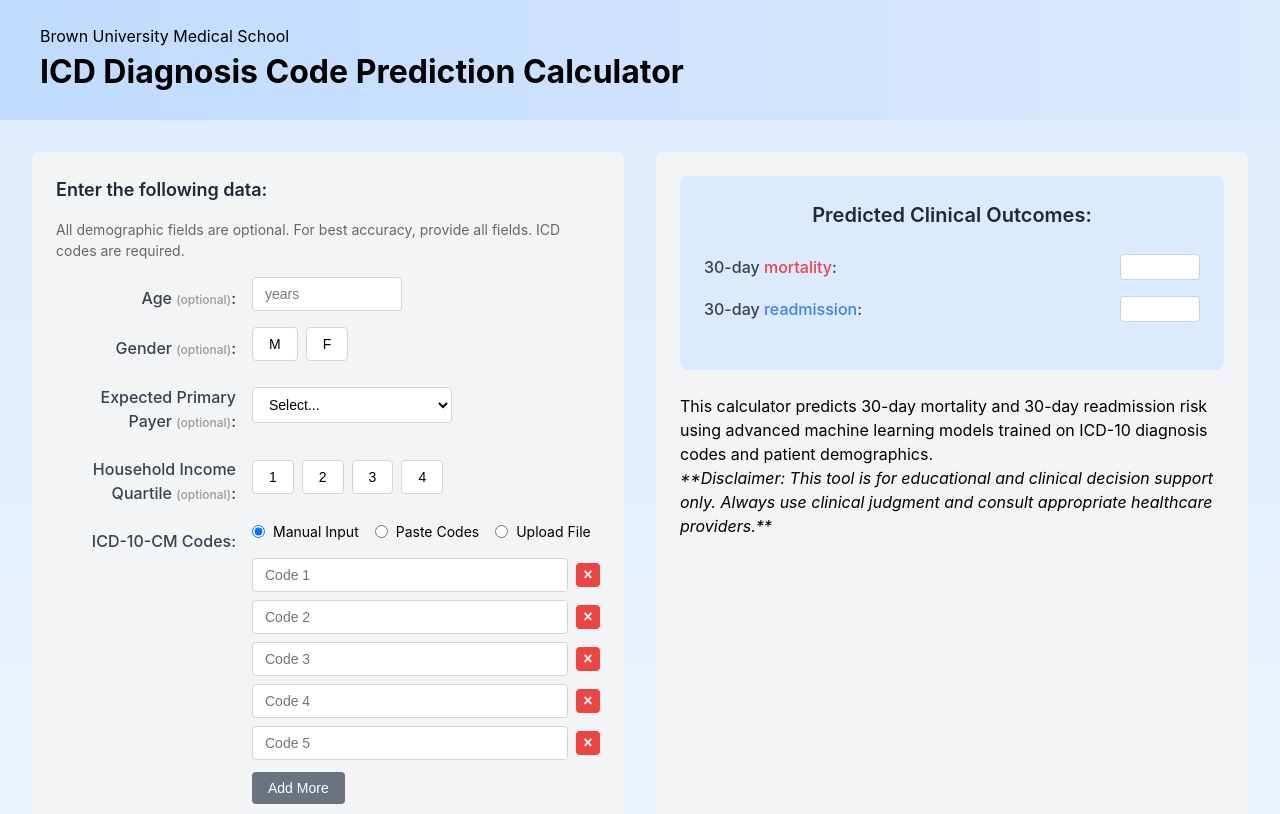
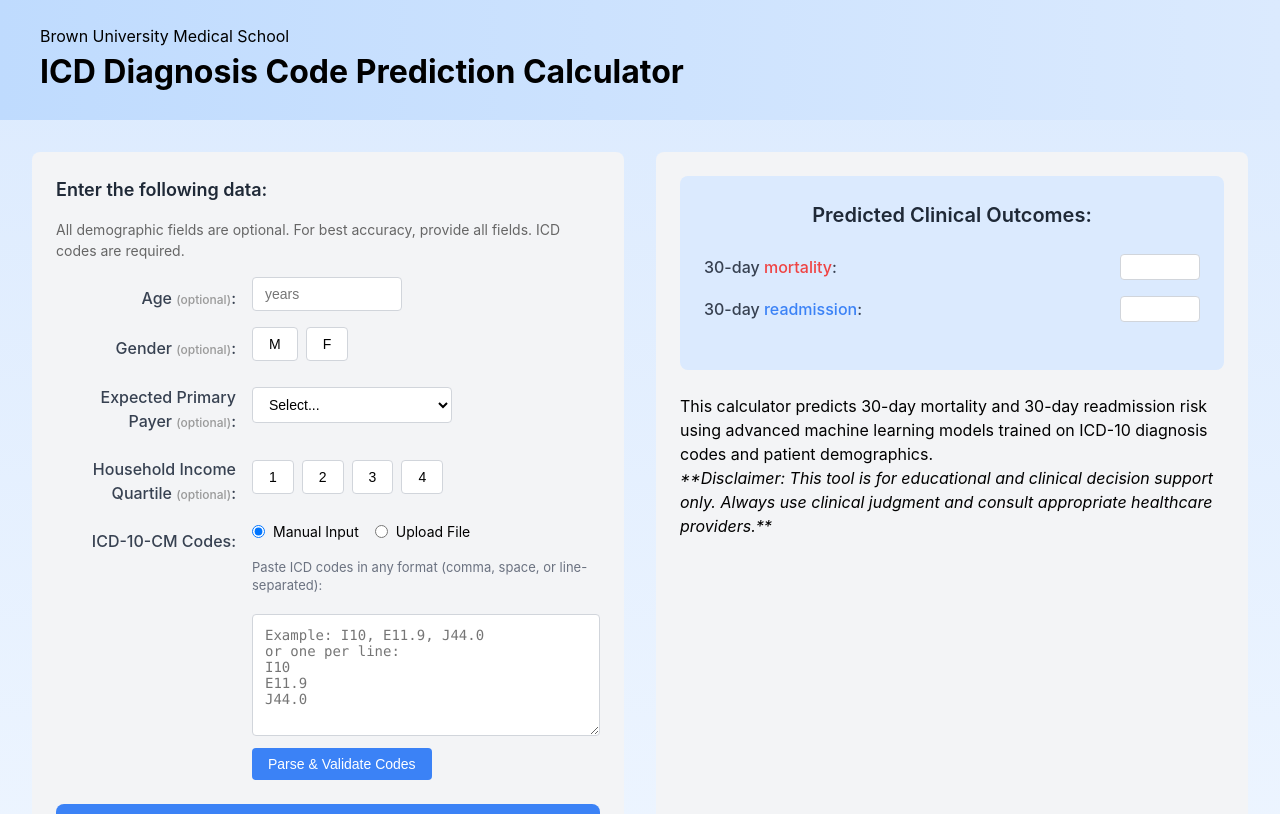
Before and after one commit to levineuwirth/icd_embeddings, a React (Vite) app: page / in a window 1280 px wide. Shown: the top 814 px of the page. Built offline with nearby package versions, Linux system fonts and the light colour scheme.

Commit message:
frontend revisions 2

```diff
--- a/src/App.jsx
+++ b/src/App.jsx
@@ -8,7 +8,7 @@ const OutcomeCalculator = () => {
     gender: '',
     primaryPayer: '',
     householdIncome: '',
-    icdMethod: 'manual', // user has choice between 'manual', 'paste', or 'upload'
+    icdMethod: 'paste', // user has choice between 'paste' or 'upload'
     icdCodes: ['', '', '', '', ''],
     uploadedFile: null,
     pastedText: ''
@@ -57,7 +57,7 @@ const OutcomeCalculator = () => {
 
     if (ageNum >= 90 && ageNum <= 124) {
       setAgeError('');
-      setAgeWarning('Ages 90-124 will be submitted as 90 (dataset constraint).');
+      setAgeWarning('');
       return { valid: true, adjustedAge: 90 };
     }
 
@@ -367,25 +367,13 @@ const OutcomeCalculator = () => {
                     <input
                       type="radio"
                       name="icdMethod"
-                      checked={formData.icdMethod === 'manual'}
-                      onChange={() => {
-                        handleInputChange('icdMethod', 'manual');
-                        setValidationResults(null);
-                      }}
-                    />
-                    Manual Input
-                  </label>
-                  <label className="radio-label">
-                    <input
-                      type="radio"
-                      name="icdMethod"
                       checked={formData.icdMethod === 'paste'}
                       onChange={() => {
                         handleInputChange('icdMethod', 'paste');
                         setValidationResults(null);
                       }}
                     />
-                    Paste Codes
+                    Manual Input
                   </label>
                   <label className="radio-label">
                     <input
@@ -401,51 +389,7 @@ const OutcomeCalculator = () => {
                   </label>
                 </div>
 
-                {formData.icdMethod === 'manual' ? (
-                  <div className="manual-input-container">
-                    <div className="icd-codes">
-                      {formData.icdCodes.map((code, index) => (
-                        <div key={index} className="icd-code-row">
-                          <input
-                            type="text"
-                            placeholder={`Code ${index + 1}`}
-                            className="icd-input"
-                            value={code}
-                            onChange={(e) => handleIcdCodeChange(index, e.target.value)}
-                          />
-                          {icdSearchResults && Object.keys(icdSearchResults).length > 0 && (
-                            <div className="search-results">
-                              {Object.entries(icdSearchResults).map(([code, desc]) => (
-                                <div
-                                  key={code}
-                                  className="search-result"
-                                  onClick={() => selectIcdCode(index, code)}
-                                >
-                                  {code}: {desc}
-                                </div>
-                              ))}
-                            </div>
-                          )}
-                          {formData.icdCodes.length > 1 && (
-                            <button
-                              onClick={() => deleteIcdCode(index)}
-                              className="delete-icd-button"
-                              title="Delete this ICD code"
-                            >
-                              ×
-                            </button>
-                          )}
-                        </div>
-                      ))}
-                    </div>
-                    <button
-                      onClick={addMoreCodes}
-                      className="add-more-button"
-                    >
-                      Add More
-                    </button>
-                  </div>
-                ) : formData.icdMethod === 'paste' ? (
+                {formData.icdMethod === 'paste' ? (
                   <div className="paste-container">
                     <p className="instruction-text">
                       Paste ICD codes in any format (comma, space, or line-separated):
```
